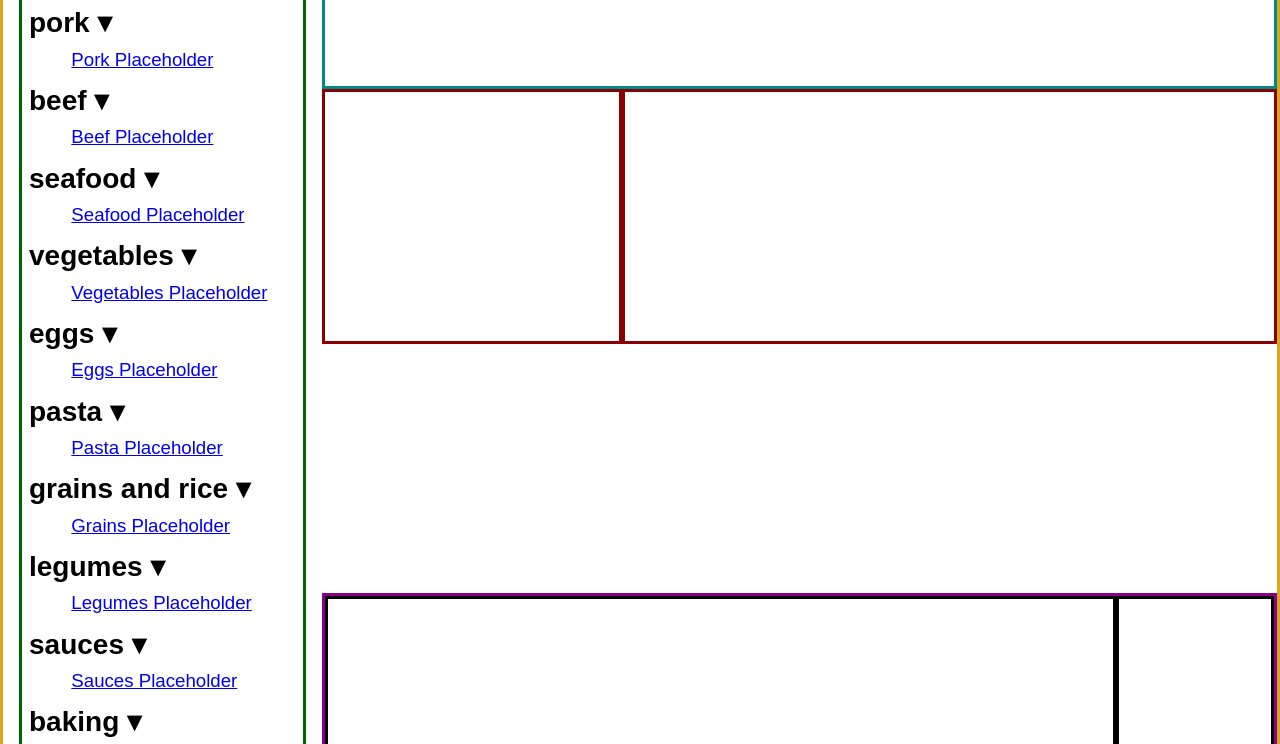
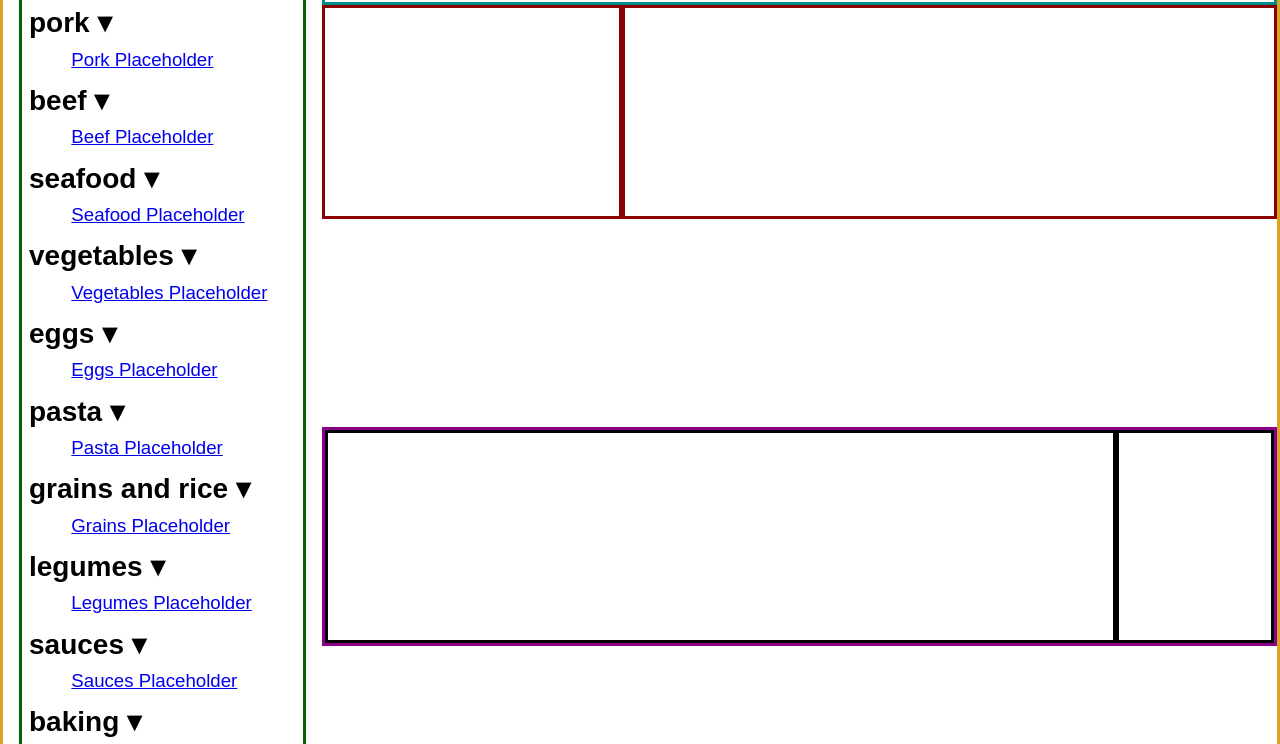
Before and after one commit to MostHumblest/recipebox, a plain HTML site: page index.html in a window 1280 px wide. Shown: the part 724-1468 px from the top of the page. Drawn offline with nearby package versions, Linux system fonts and the light colour scheme.

Commit message:
Update index.css

```diff
--- a/css/index.css
+++ b/css/index.css
@@ -82,7 +82,7 @@ nav ul{
 .container-recipe{
 	display:grid;
 	grid-template-columns: minmax(300px, 1fr) repeat(5, 1fr);
-	grid-template-rows: repeat(5,minmax(0, auto));
+	grid-template-rows: repeat(6,minmax(0, auto));
 	gap: 0;
 }
 
```
